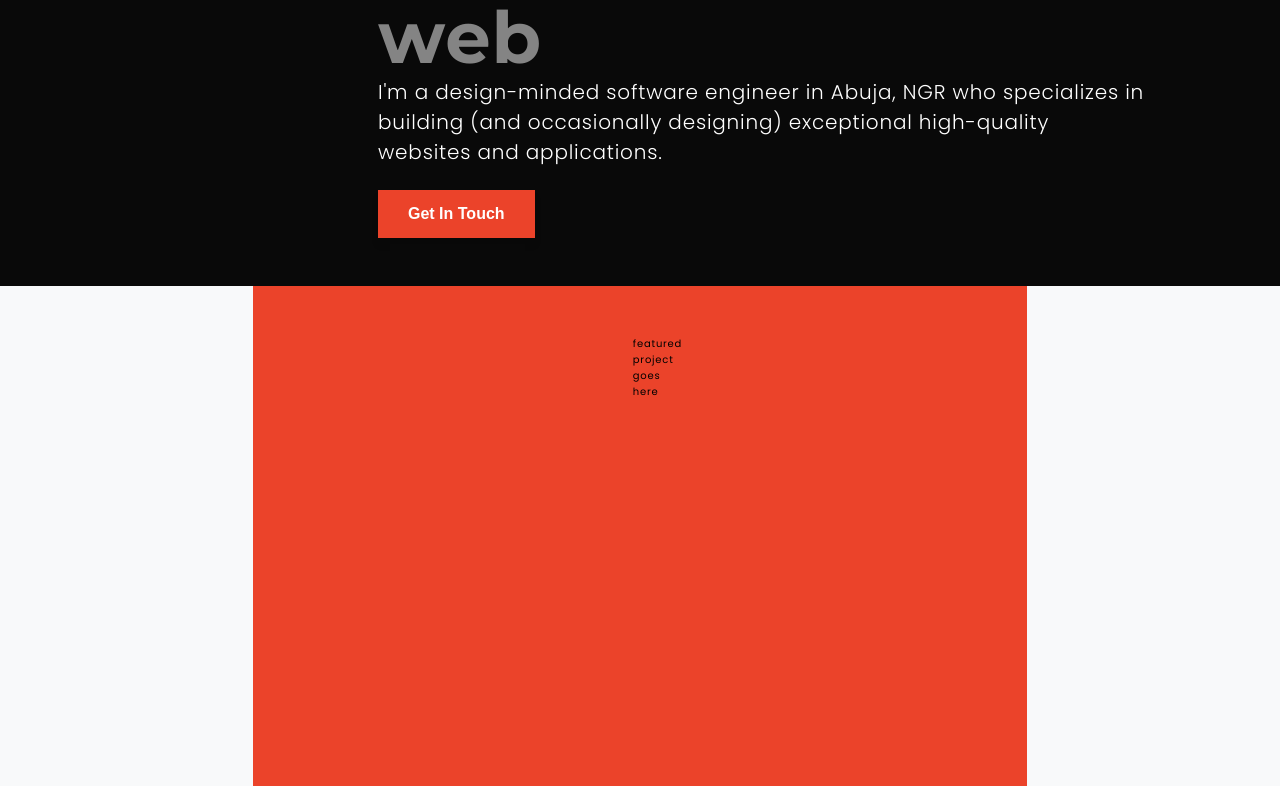
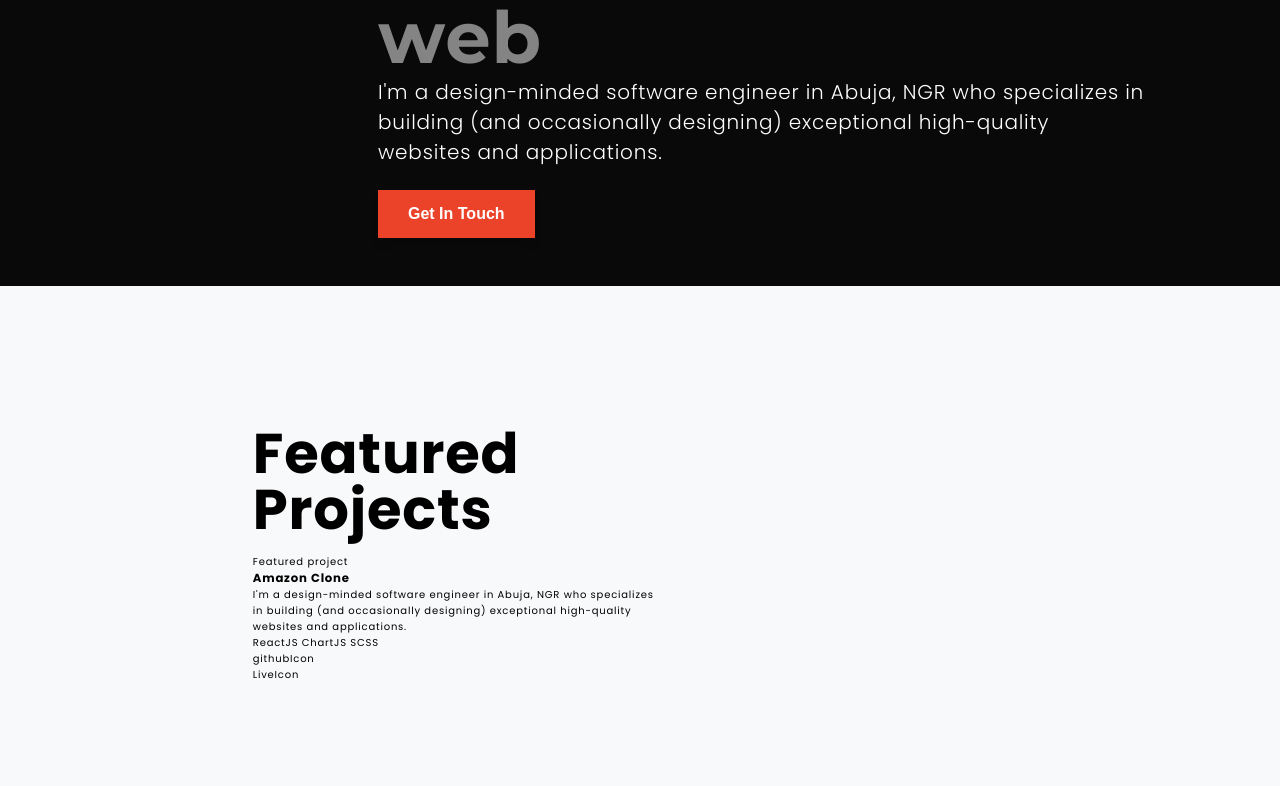
Before and after one commit to JocheAttah/portfolio_web, a React (Create React App) app: page / in a window 1280 px wide. Shown: the part 525-1311 px from the top of the page. Built offline with nearby package versions, Linux system fonts and the light colour scheme.

Commit message:
wip projects

```diff
--- a/src/assets/scss/layouts/_featured.scss
+++ b/src/assets/scss/layouts/_featured.scss
@@ -1,8 +1,12 @@
 .featured {
-  display: flex;
   width: 60.5%;
   margin: auto auto;
-  padding: 5rem 38rem;
   height: 50rem;
-  background-color: $color-orange;
+  padding-top: 14rem;
+  //   background-color: $color-orange;
+
+  &__heading {
+      font-size: 5.6rem;
+      line-height: 1;
+  }
 }
--- a/src/components/Featured.jsx
+++ b/src/components/Featured.jsx
@@ -1,9 +1,15 @@
 import React from "react";
+import Project from "./Project";
 
 function Featured() {
   return (
-    <div className="featured testScroll" id="fProjects">
-      <div className="content"> featured project goes here</div>
+    <div className="featured" id="fProjects">
+      <div className="featured___content">
+      <h3 className="featured__heading">Featured</h3>
+      <h3 className="featured__heading">Projects</h3>
+      <Project />
+
+      </div>
     </div>
   );
 }
--- /dev/null
+++ b/src/components/Project.jsx
@@ -0,0 +1,31 @@
+import React from "react";
+
+function Project() {
+  return (
+    <div className="project">
+      <div className="project__imageContainer">
+        <img src="" alt="" className="project__image" />
+      </div>
+      <div className="project__content">
+        <p className="project__tag">Featured project</p>
+        <h3 className="project__name">Amazon Clone</h3>
+        <div className="detailContainer">
+          <p className="project__detail">
+            I'm a design-minded software engineer in Abuja, NGR who specializes{" "}
+            <br />
+            in building (and occasionally designing) exceptional high-quality{" "}
+            <br />
+            websites and applications.
+          </p>
+        </div>
+        <div className="project__tags"> ReactJS  ChartJS  SCSS</div>
+        <div className="project__link">
+            <div className="project__link--github">githubIcon</div>
+            <div className="project__link--live">LiveIcon</div>
+        </div>
+      </div>
+    </div>
+  );
+}
+
+export default Project;
```
Also changed, not shown: src/assets/scss/components/_projects.scss (added).
